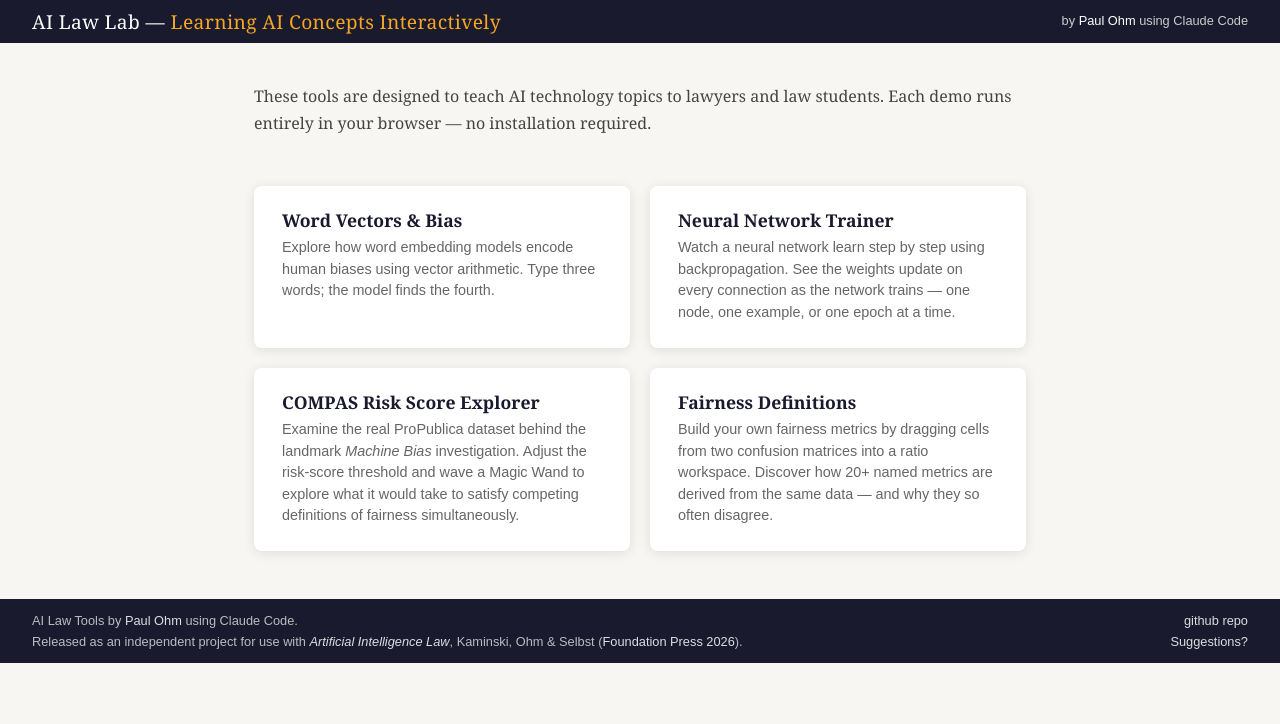
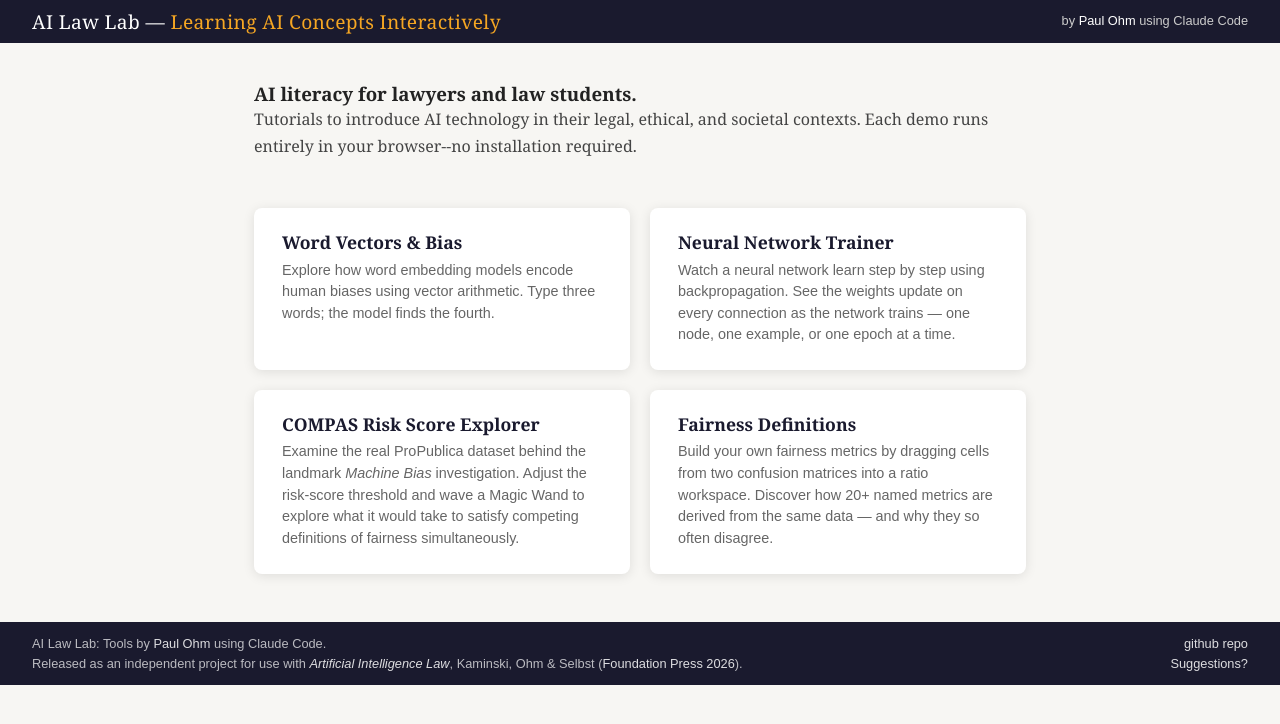
Before and after one commit to ohmpage/ailawlab, a plain HTML site: page index.html in a window 1280 px wide. Drawn offline with Linux system fonts and the light colour scheme.

Commit message:
Tweaking language.

```diff
--- a/index.html
+++ b/index.html
@@ -43,7 +43,12 @@
 </header>
 
 <div class="intro">
-  <p>These tools are designed to teach AI technology topics to lawyers and law students. Each demo runs entirely in your browser — no installation required.</p>
+  <p><h3>AI literacy for lawyers and law students.</h3></p>
+  <p>Tutorials to introduce AI technology in their legal, ethical, and societal contexts. Each demo runs entirely in your browser--no installation required.</p>
+
+
+
+
 </div>
 
 <div class="tool-grid">
--- a/shared/js/footer.js
+++ b/shared/js/footer.js
@@ -6,7 +6,7 @@
   el.innerHTML =
     '<div class="footer-inner">' +
       '<div class="footer-left">' +
-        '<p>AI Law Tools by <a href="https://www.paulohm.com/">Paul Ohm</a> using Claude Code.</p>' +
+        '<p>AI Law Lab: Tools by <a href="https://www.paulohm.com/">Paul Ohm</a> using Claude Code.</p>' +
         '<p>Released as an independent project for use with ' +
         '<a href="https://aila.ws/"><em>Artificial Intelligence Law</em></a>, ' +
         'Kaminski, Ohm &amp; Selbst ' +
```
